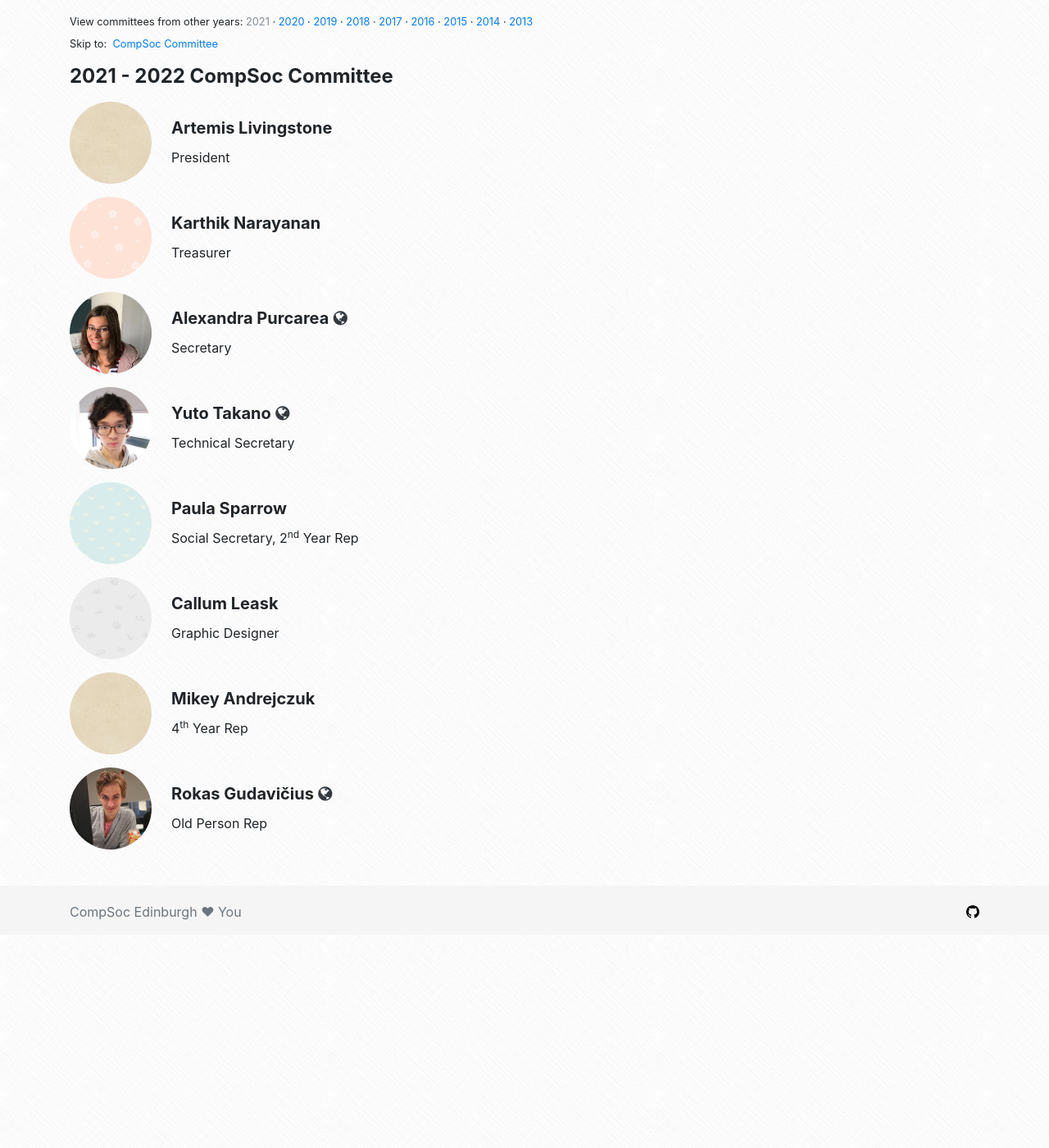
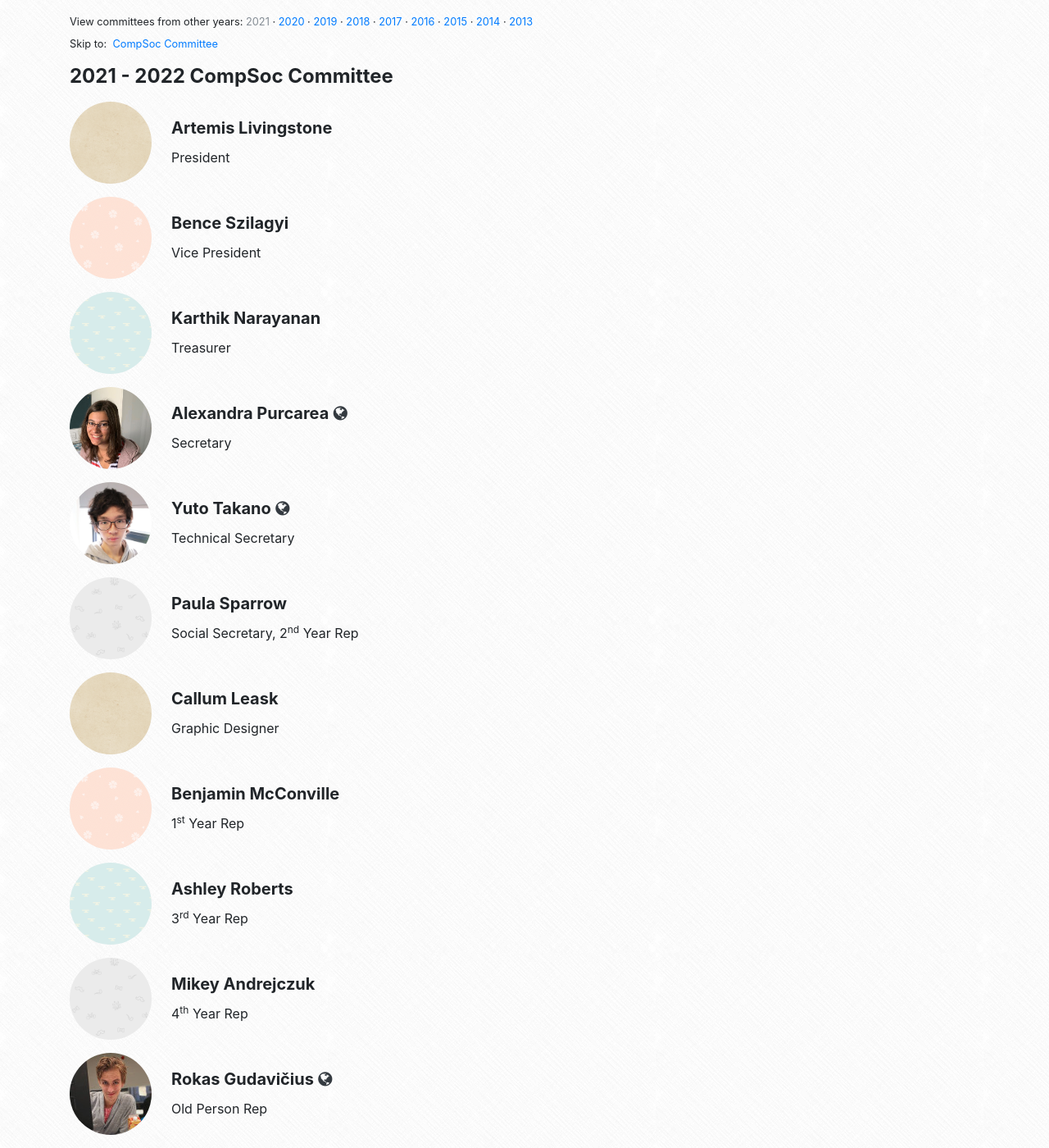
Before and after one commit to compsoc-edinburgh/website, a Jekyll site: the page built from _pages/team.html, in a window 1280 px wide and 1400 px high, scrolled down 438 px. Shown: the whole window at 82% size. Built offline with Jekyll 4.4.1, drawn with Linux system fonts in a browser that asks for light colours; nearby versions of some CDN libraries; before the commit the page ends 1580 px from its top, so only the background shows below that.

Commit message:
Update commitee page with new commitee joiners

```diff
--- a/_data/committee/2021-2022.yml
+++ b/_data/committee/2021-2022.yml
@@ -6,8 +6,8 @@ teams:
         # url:
         # img:
 
-      # - name:
-      #   role: Vice President
+      - name: Bence Szilagyi
+        role: Vice President
       #   url:
       #   img:
 
@@ -36,8 +36,8 @@ teams:
         # url:
         # img:
 
-      # - name:
-        # role: 1<sup>st</sup> Year Rep
+      - name: Benjamin McConville
+        role: 1<sup>st</sup> Year Rep
         # url:
         # img:
 
@@ -46,8 +46,8 @@ teams:
         # url:
         # img:
 
-      # - name:
-      #   role: 3<sup>rd</sup> Year Rep
+      - name: Ashley Roberts
+        role: 3<sup>rd</sup> Year Rep
       #   url:
       #   img:
 
```
